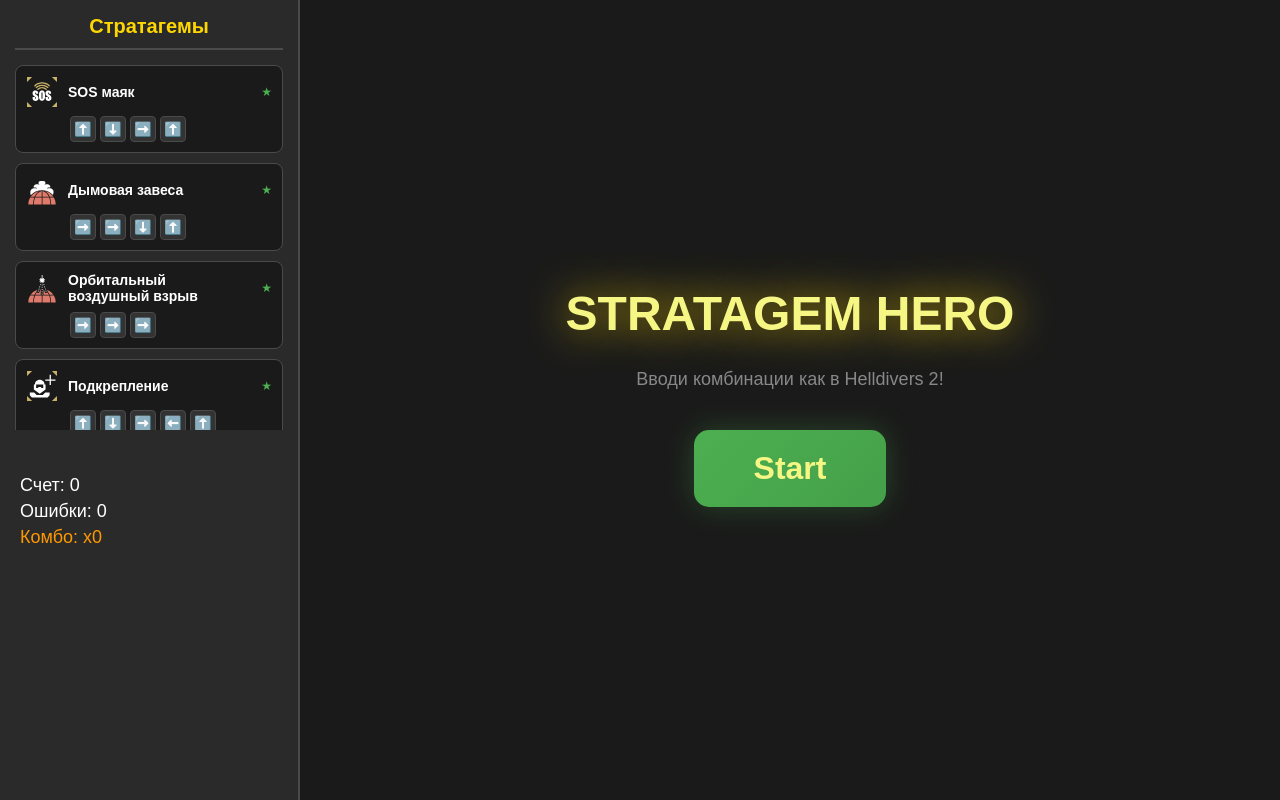
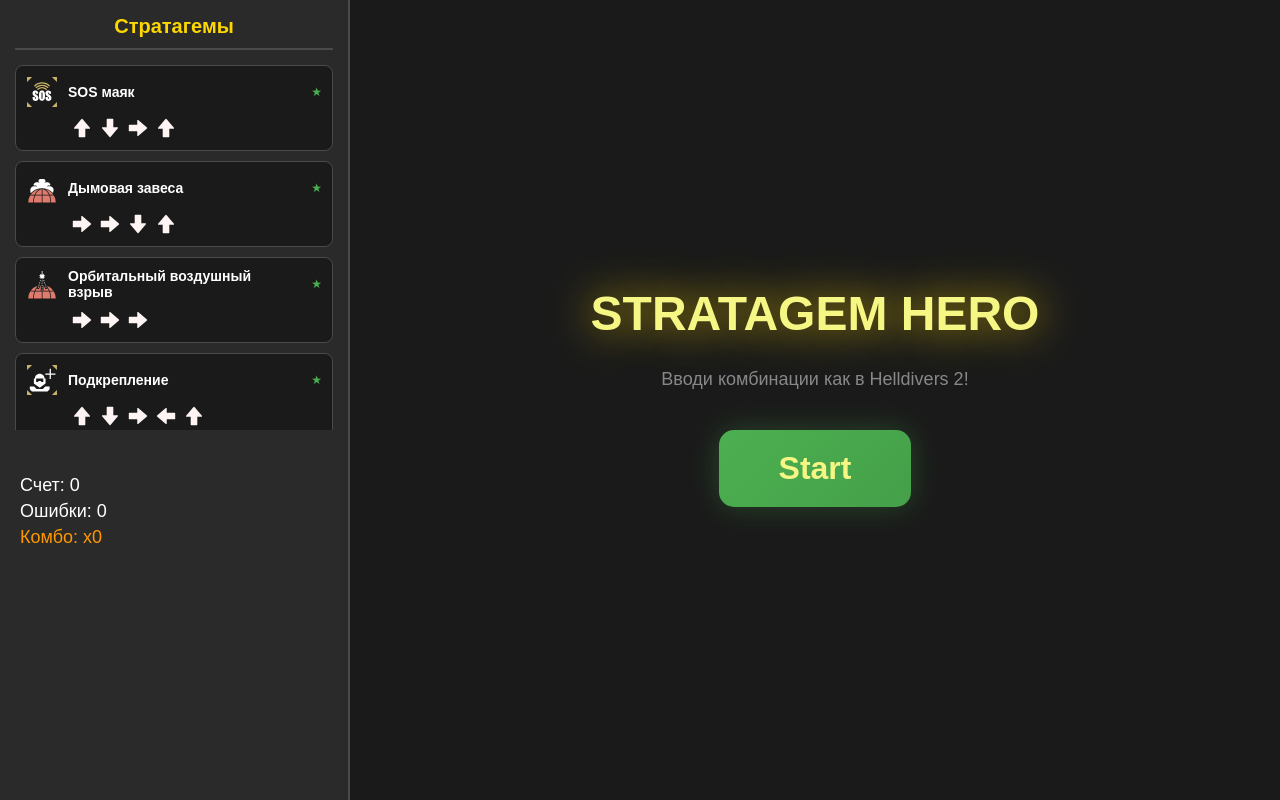
Before and after one commit to Geckonda/Stratagemes-hero, a Vue app in the folder stratagemes-hero/: page / in a window 1280 px wide. Built offline with nearby package versions, Linux system fonts and the light colour scheme; the HTML template or start-up script is replaced by a standard one.

Commit message:
style(StratagemsList arrows): изменил внешний вид

```diff
--- a/stratagemes-hero/src/components/layout/GameLayout.vue
+++ b/stratagemes-hero/src/components/layout/GameLayout.vue
@@ -16,7 +16,7 @@
 <style scoped>
 .game-layout {
   display: grid;
-  grid-template-columns: 300px 1fr;
+  grid-template-columns: 350px 1fr;
   min-height: 100vh;
 }
 
--- a/stratagemes-hero/src/components/ui/StratagemList.vue
+++ b/stratagemes-hero/src/components/ui/StratagemList.vue
@@ -22,7 +22,9 @@
           :key="index"
           class="code-arrow"
         >
-          {{ direction }}
+          <DirectionArrow
+            :direction="direction"
+          />
         </div>
       </div>
     </div>
@@ -32,6 +34,7 @@
 <script setup>
 import { computed } from 'vue'
 import StratagemIcon from '../game/StratagemIcon.vue'
+import DirectionArrow from '../game/DirectionArrow.vue'
 
 const props = defineProps({
   stratagems: Array,
@@ -133,10 +136,7 @@
   display: flex;
   align-items: center;
   justify-content: center;
-  background: #333;
-  border-radius: 4px;
   font-size: 14px;
-  border: 1px solid #4a4a4a;
 }
 
 /* Стили для скроллбара */
```
